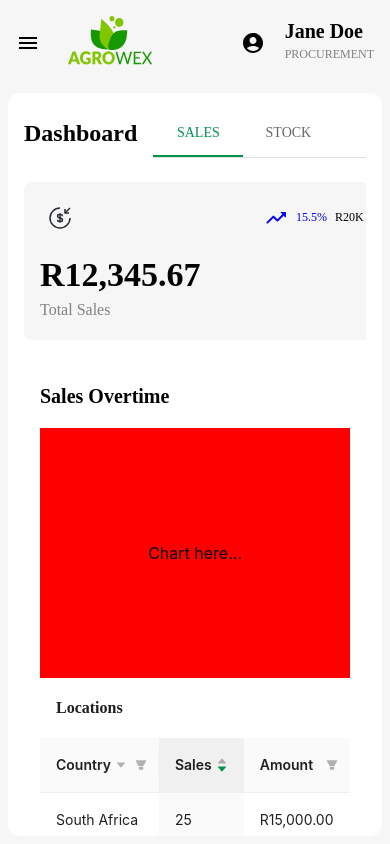
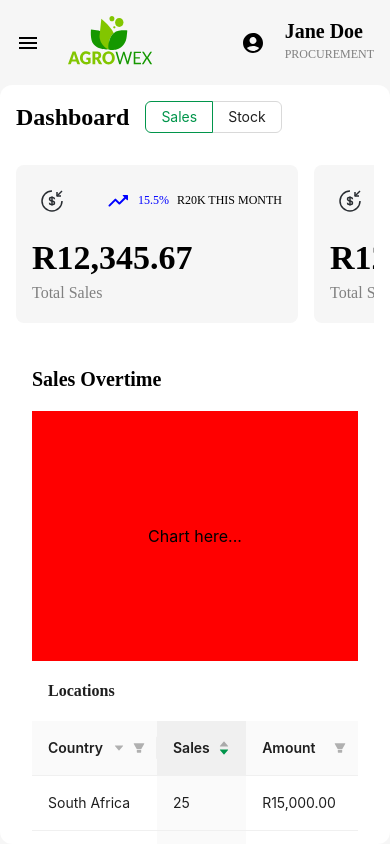
Before and after one commit to MatsumaKeketso/agrowex-cms, a React (Create React App) app: page / in a window 390 px wide. Built offline with nearby package versions, Linux system fonts and the light colour scheme; what @cubejs-client/core would draw is missing.

Commit message:
responsive home

```diff
--- a/package.json
+++ b/package.json
@@ -15,6 +15,8 @@
     "@testing-library/user-event": "^13.5.0",
     "antd": "^5.6.2",
     "chart.js": "^4.3.0",
+    "firebase": "^9.23.0",
+    "firebase-tools": "^12.4.0",
     "framer-motion": "^10.12.16",
     "react": "^18.2.0",
     "react-dom": "^18.2.0",
--- a/public/index.html
+++ b/public/index.html
@@ -5,10 +5,7 @@
     <link rel="icon" href="%PUBLIC_URL%/favicon.ico" />
     <meta name="viewport" content="width=device-width, initial-scale=1" />
     <meta name="theme-color" content="#000000" />
-    <meta
-      name="description"
-      content="Web site created using create-react-app"
-    />
+    <meta name="description" content="Agrowex Content Management System" />
     <link rel="apple-touch-icon" href="%PUBLIC_URL%/logo192.png" />
     <!--
       manifest.json provides metadata used when your web app is installed on a
@@ -24,7 +21,7 @@
       work correctly both with client-side routing and a non-root public URL.
       Learn how to configure a non-root public URL by running `npm run build`.
     -->
-    <title>React App</title>
+    <title>Agrowex CMS</title>
   </head>
   <body>
     <noscript>You need to enable JavaScript to run this app.</noscript>
--- a/src/components/Layout.jsx
+++ b/src/components/Layout.jsx
@@ -1,4 +1,4 @@
-import React from "react";
+import React, { useState } from "react";
 import { Avatar, Button, Stack, Typography } from "@mui/material";
 import AppBar from "@mui/material/AppBar";
 import Box from "@mui/material/Box";
@@ -15,6 +15,7 @@ import BabyChangingStationIcon from "@mui/icons-material/BabyChangingStation";
 import { useDispatch, useSelector } from "react-redux";
 import { setActiveNav } from "../services/navigation/navigationSlice";
 import { getNavIcon } from "../services/navigation-icons";
+import { Drawer, Space } from "antd";
 
 const Logo = () => (
   <svg
@@ -81,10 +82,16 @@ const Logo = () => (
 
 const MenuAppBar = ({ links = [], active, onNavigate }) => {
   const handleMenu = (event) => {};
+  const [open, setOpen] = useState(false);
   const navigation = useSelector((state) => state.navigation);
   const dispatch = useDispatch();
   const handleClose = () => {};
-
+  const showDrawer = () => {
+    setOpen(true);
+  };
+  const onClose = () => {
+    setOpen(false);
+  };
   return (
     <AppBar
       // variant="outlined"
@@ -98,6 +105,25 @@ const MenuAppBar = ({ links = [], active, onNavigate }) => {
       }}
       position="static"
     >
+      <Drawer
+        title="Drawer with extra actions"
+        placement={"left"}
+        width={500}
+        onClose={onClose}
+        open={open}
+        extra={
+          <Space>
+            <Button onClick={onClose}>Cancel</Button>
+            <Button type="primary" onClick={onClose}>
+              OK
+            </Button>
+          </Space>
+        }
+      >
+        <p>Some contents...</p>
+        <p>Some contents...</p>
+        <p>Some contents...</p>
+      </Drawer>
       <Toolbar variant="dense" sx={{ alignItems: "center" }}>
         <Box
           sx={{
@@ -204,11 +230,11 @@ const Layout = (props) => {
       <MenuAppBar links={navigation.links} active={navigation.active} />
 
       <Stack
-        m={1}
+        m={{ xs: 0, sm: 1, md: 2, lg: 5 }}
         sx={{ overflowY: "auto", borderRadius: 3, bgcolor: "white" }}
         flex={1}
         height={"100%"}
-        borderRadius={5}
+        borderRadius={{ xs: 0, sm: 10, md: 20, lg: 30 }}
       >
         {props.children}
       </Stack>
--- a/src/components/StatsCard.jsx
+++ b/src/components/StatsCard.jsx
@@ -8,7 +8,7 @@ function StatsCard() {
       spacing={2}
       bgcolor={"#F6F6F6"}
       p={2}
-      sx={{ maxWidth: 400, minWidth: 400, borderRadius: 2 }}
+      sx={{ maxWidth: 400, minWidth: 250, borderRadius: 2 }}
     >
       <Stack direction={"row"} alignItems={"center"} spacing={1}>
         <Stack flex={1}>
--- a/src/index.css
+++ b/src/index.css
@@ -19,7 +19,7 @@ code {
 
 /* Track */
 ::-webkit-scrollbar-track {
-  background: #f1f1f146;
+  background: #f1f1f100;
 }
 
 /* Handle */
--- a/src/index.js
+++ b/src/index.js
@@ -8,8 +8,11 @@ import { createTheme, ThemeProvider } from "@mui/material/styles";
 import { ConfigProvider } from "antd";
 import { store } from "./services/redux/store";
 import "swiper/css";
+import { initializeApp } from "firebase/app";
 // Supports weights 200-800
 import "@fontsource-variable/plus-jakarta-sans";
+import { firebaseConfig } from "./services/fc";
+const app = initializeApp(firebaseConfig);
 const root = ReactDOM.createRoot(document.getElementById("root"));
 const theme = createTheme({
   palette: {
--- a/src/pages/Home.jsx
+++ b/src/pages/Home.jsx
@@ -14,8 +14,6 @@ import {
   MenuItem,
   Select,
   Stack,
-  Tab,
-  Tabs,
   Typography,
 } from "@mui/material";
 import React, { useEffect, useState } from "react";
@@ -30,7 +28,7 @@ import {
   salesOvertimeColumns,
   salesOvertimeData,
 } from "../services/api";
-import { Table } from "antd";
+import { Radio, Table } from "antd";
 const salesOvertime = [
   {
     location: "Johannesburg",
@@ -90,10 +88,14 @@ const salesOvertime = [
   },
 ];
 const Home = () => {
-  const [tab, setTab] = React.useState(0);
+  const [tab, setTab] = React.useState("sales");
   const [swiper, setSwiper] = React.useState(null);
   const [checked, setChecked] = React.useState([1]);
+  const [mode, setMode] = useState("sales");
 
+  const handleModeChange = (e) => {
+    setTab(e.target.value);
+  };
   const handleChange = (event, newValue) => {
     setTab(newValue);
   };
@@ -174,22 +176,20 @@ const Home = () => {
   });
   return (
     <Stack height={"100%"} flex={1} p={2} spacing={2}>
-      <Stack direction={"row"} spacing={2} alignItems={"center"}>
+      <Stack direction={"row"} spacing={2}>
         <Typography variant="h5">Dashboard</Typography>
         <Box flex={1}>
-          <Box sx={{ borderBottom: 1, borderColor: "divider" }}>
-            <Tabs
+          <Radio.Group
+            onChange={handleModeChange}
             value={tab}
-              onChange={handleChange}
-              aria-label="basic tabs example"
+            style={{ marginBottom: 8 }}
           >
-              <Tab label="Sales" />
-              <Tab label="Stock" />
-            </Tabs>
-          </Box>
+            <Radio.Button value="sales">Sales</Radio.Button>
+            <Radio.Button value="stock">Stock</Radio.Button>
+          </Radio.Group>
         </Box>
       </Stack>
-      {tab == 0 && (
+      {tab == "sales" && (
         <Stack spacing={2} flex={1} sx={{ width: "100%", height: "100%" }}>
           <Stack direction={"row"} spacing={2} overflow={"auto"} py={1}>
             <StatsCard />
@@ -197,7 +197,11 @@ const Home = () => {
             <StatsCard />
             <StatsCard />
           </Stack>
-          <Stack direction={"row"} flex={1} spacing={2}>
+          <Stack
+            direction={{ xs: "column", sm: "column", md: "column", lg: "row" }}
+            flex={1}
+            spacing={2}
+          >
             {/* Sales Overtime */}
             <Stack spacing={2} p={2} flex={1}>
               <Stack>
@@ -230,6 +234,7 @@ const Home = () => {
                 </Stack>
               </Stack>
             </Stack>
+            <Stack direction={{ sm: "column", md: "row" }} flex={2}>
               {/* Real-Time Sale */}
               <Stack p={2} flex={1} spacing={2}>
                 <Stack>
@@ -279,11 +284,24 @@ const Home = () => {
                 >
                   Chart here...
                 </Box>
+                <Stack>
+                  <Table
+                    title={() => (
+                      <Typography variant="subtitle1" fontWeight={"bold"}>
+                        Locations
+                      </Typography>
+                    )}
+                    columns={salesOvertimeColumns}
+                    dataSource={salesOvertimeData}
+                    // onChange={onChange}
+                  />
+                </Stack>
+              </Stack>
             </Stack>
           </Stack>
         </Stack>
       )}
-      {tab == 1 && (
+      {tab == "stock" && (
         <Stack flex={1} sx={{ width: "100%", height: "100%" }}>
           <Typography>Stock</Typography>
         </Stack>
--- a/src/pages/Orders.jsx
+++ b/src/pages/Orders.jsx
@@ -15,6 +15,26 @@ import StatsCard from "../components/StatsCard";
 import { Table } from "antd";
 // import type { ColumnsType } from 'antd/es/table';
 
+const data = [];
+for (let i = 0; i < 100; i++) {
+  data.push({
+    key: i,
+    id: `AGRO-1678451052830 ${i}`,
+    customer: "Jane Doe",
+    location: `London Park no. ${i}`,
+    amount: "R20,3554.00",
+    date: "34 Jul, 202x",
+    status: "status",
+  });
+}
+
+const Orders = () => {
+  const [tab, setTab] = React.useState(0);
+  const [swiper, setSwiper] = React.useState(null);
+
+  const handleChange = (event, newValue) => {
+    setTab(newValue);
+  };
   const columns = [
     {
       title: "Order ID",
@@ -70,27 +90,6 @@ const columns = [
       ),
     },
   ];
-
-const data = [];
-for (let i = 0; i < 100; i++) {
-  data.push({
-    key: i,
-    id: `AGRO-1678451052830 ${i}`,
-    customer: "Jane Doe",
-    location: `London Park no. ${i}`,
-    amount: "R20,3554.00",
-    date: "34 Jul, 202x",
-    status: "status",
-  });
-}
-
-const Orders = () => {
-  const [tab, setTab] = React.useState(0);
-  const [swiper, setSwiper] = React.useState(null);
-
-  const handleChange = (event, newValue) => {
-    setTab(newValue);
-  };
   return (
     <Stack flex={1} p={2} spacing={2}>
       <Stack
--- a/src/services/api.js
+++ b/src/services/api.js
@@ -213,12 +213,9 @@ export const liveSalesColumns = [
 export const liveSalesData = [
   {
     key: "1",
-    location: "Johannesburg",
-    amount: "R15,000.00",
-    countryCode: "ZA",
+    productName: "Mixed Fruits",
     country: "South Africa",
-    flagImage: "https://example.com/southafrica-flag.png",
-    numberOfSales: 25,
+    saleTime: "5min",
   },
   {
     key: "1",
--- /dev/null
+++ b/src/services/fc.js
@@ -0,0 +1,9 @@
+export const firebaseConfig = {
+  apiKey: "AIzaSyD2BKC1Y6DhiQyEvc88R-LV0gEDwqHtcWA",
+  authDomain: "agrowexcms.firebaseapp.com",
+  projectId: "agrowexcms",
+  storageBucket: "agrowexcms.appspot.com",
+  messagingSenderId: "101486281284",
+  appId: "1:101486281284:web:c8625369793baefc413211",
+  measurementId: "G-FW5V3W2YSC",
+};
```
Also changed, not shown: firebase.json (added), 2 other files (tests, documents, lock files or other folders). Lines whose indentation alone changed are shown as unchanged.
